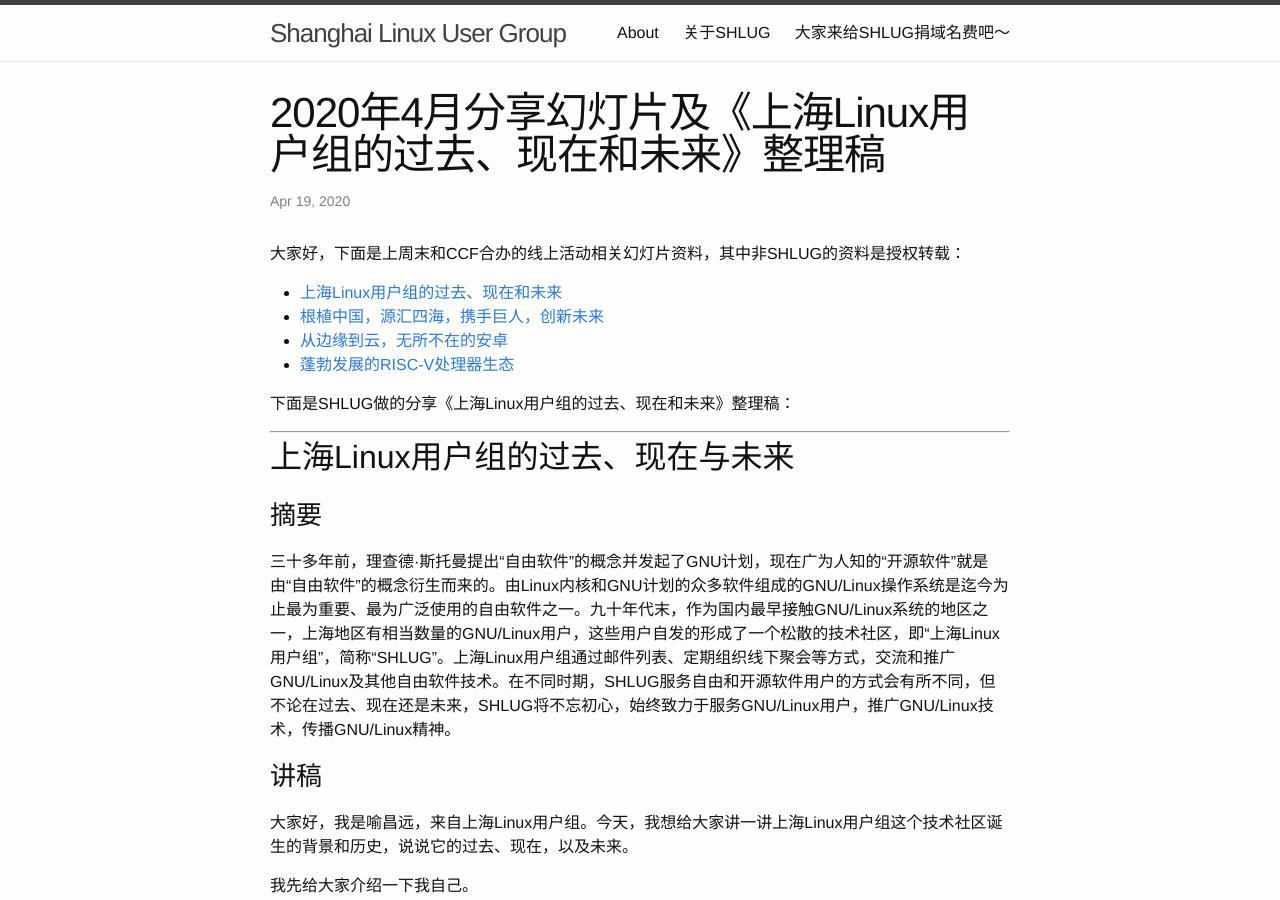
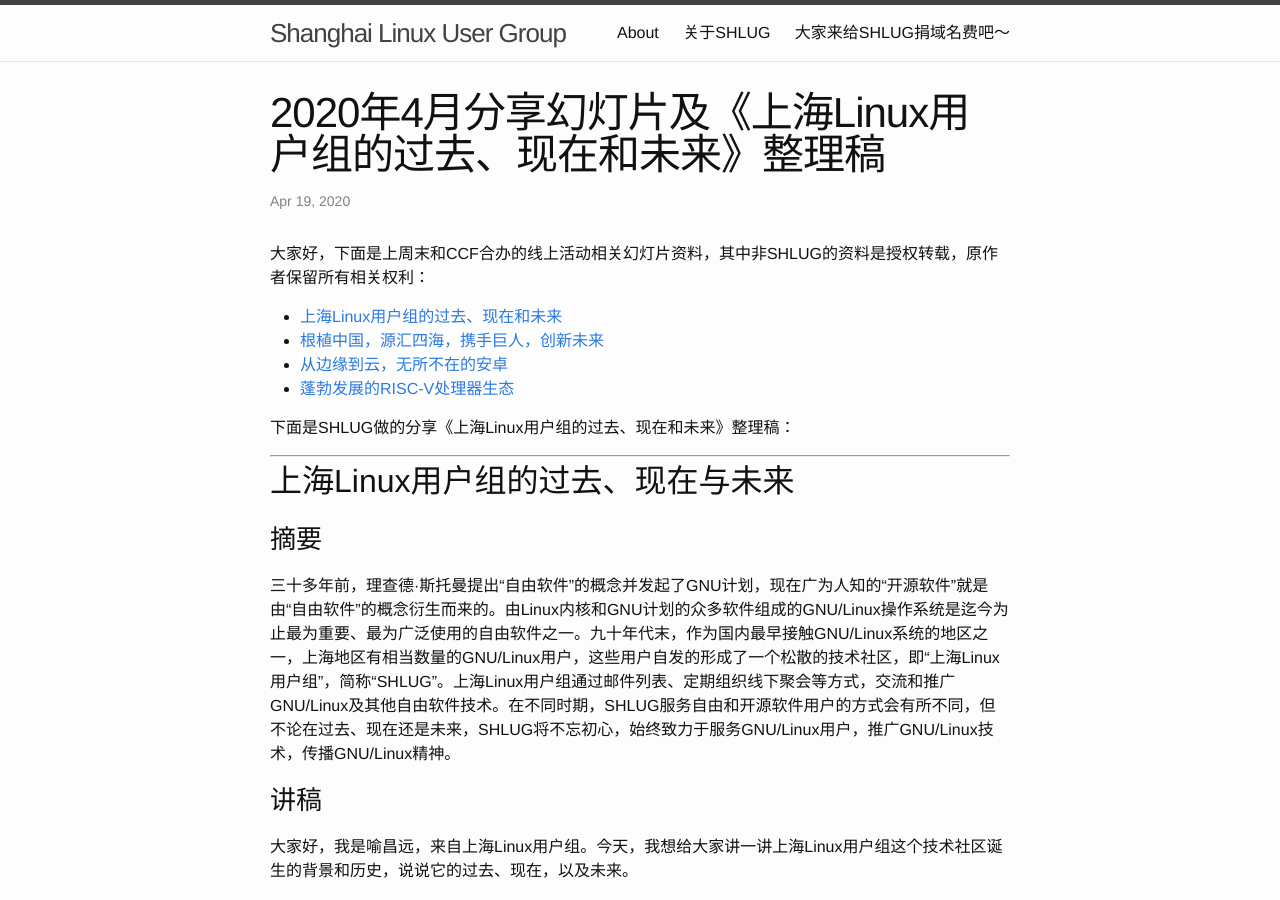
Before and after one commit to shanghailug/shanghailug.github.io, a Jekyll site: the page built from _posts/2020-04-19-april-online-meetup-res.md, in a window 1280 px wide and 900 px high. Built offline with Jekyll 4.4.1, drawn with Linux system fonts in a browser that asks for light colours.

Commit message:
minor update.

```diff
--- a/_posts/2020-04-19-april-online-meetup-res.md
+++ b/_posts/2020-04-19-april-online-meetup-res.md
@@ -5,7 +5,7 @@ date:   2020-04-19 20:00:00 +0800
 categories: monthly
 ---
 
-大家好，下面是上周末和CCF合办的线上活动相关幻灯片资料，其中非SHLUG的资料是授权转载：
+大家好，下面是上周末和CCF合办的线上活动相关幻灯片资料，其中非SHLUG的资料是授权转载，原作者保留所有相关权利：
 
 * [上海Linux用户组的过去、现在和未来](https://github.com/shanghailug/res2020q2/raw/master/k411.monthly/SHLUG_intro.slides.tar.xz)
 * [根植中国，源汇四海，携手巨人，创新未来](https://github.com/shanghailug/res2020q2/raw/master/k411.monthly/CCF_Speech_UOS.pptx)
```
